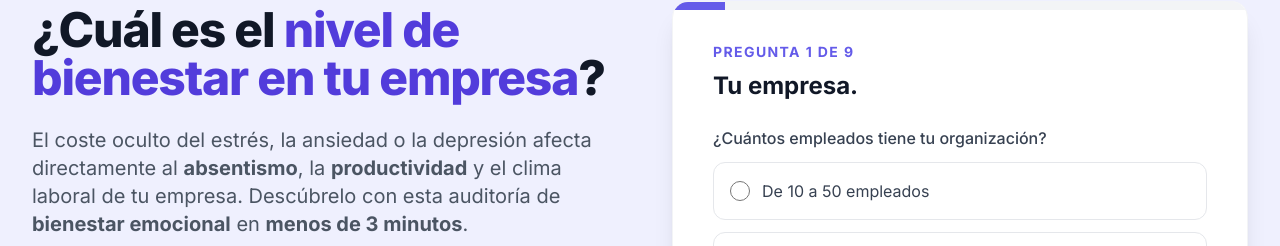
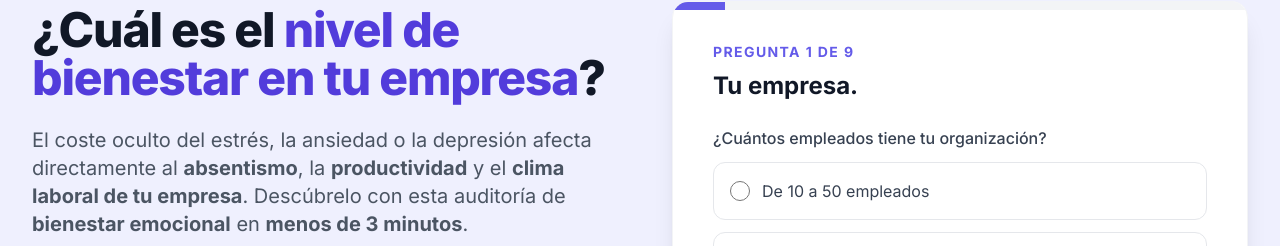
Before and after one commit to 4VenturesMarketing/opensalud, a plain HTML site: page index.html in a window 1280 px wide. Shown: the part 213-459 px from the top of the page. Drawn offline with nearby package versions, Linux system fonts and the light colour scheme.

Commit message:
Bolded 'clima laboral de tu empresa' in landing page

```diff
--- a/index.html
+++ b/index.html
@@ -65,7 +65,7 @@
                         ¿Cuál es el <span class="text-brand-600">nivel de bienestar en tu empresa</span>?
                     </h1>
                     <p class="text-lg sm:text-xl text-gray-600 mb-8 leading-relaxed">
-                        El coste oculto del estrés, la ansiedad o la depresión afecta directamente al <strong>absentismo</strong>, la <strong>productividad</strong> y el clima laboral de tu empresa. Descúbrelo con esta auditoría de <strong>bienestar emocional</strong> en <strong>menos de 3 minutos</strong>.
+                        El coste oculto del estrés, la ansiedad o la depresión afecta directamente al <strong>absentismo</strong>, la <strong>productividad</strong> y el <strong>clima laboral de tu empresa</strong>. Descúbrelo con esta auditoría de <strong>bienestar emocional</strong> en <strong>menos de 3 minutos</strong>.
                     </p>
 
                     <ul class="space-y-4 mb-8">
```
